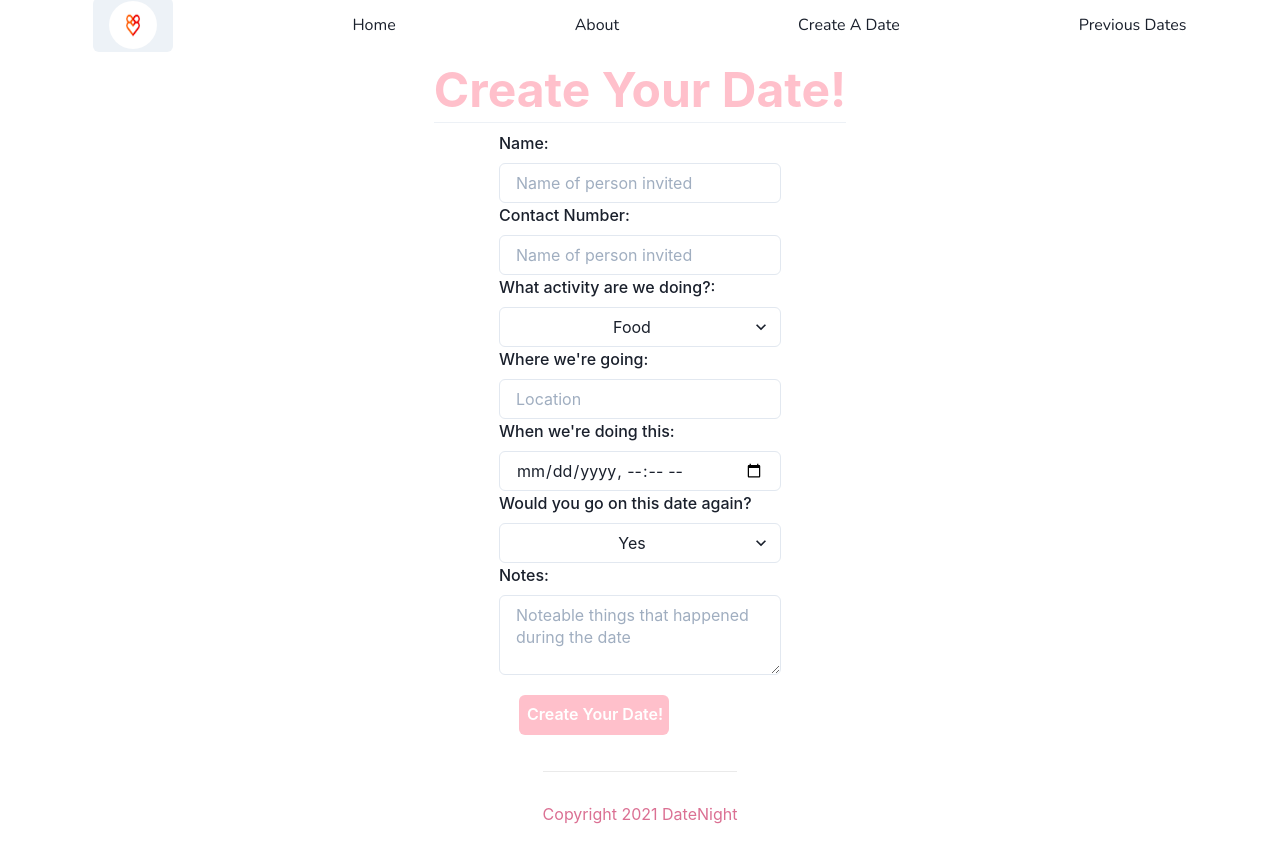
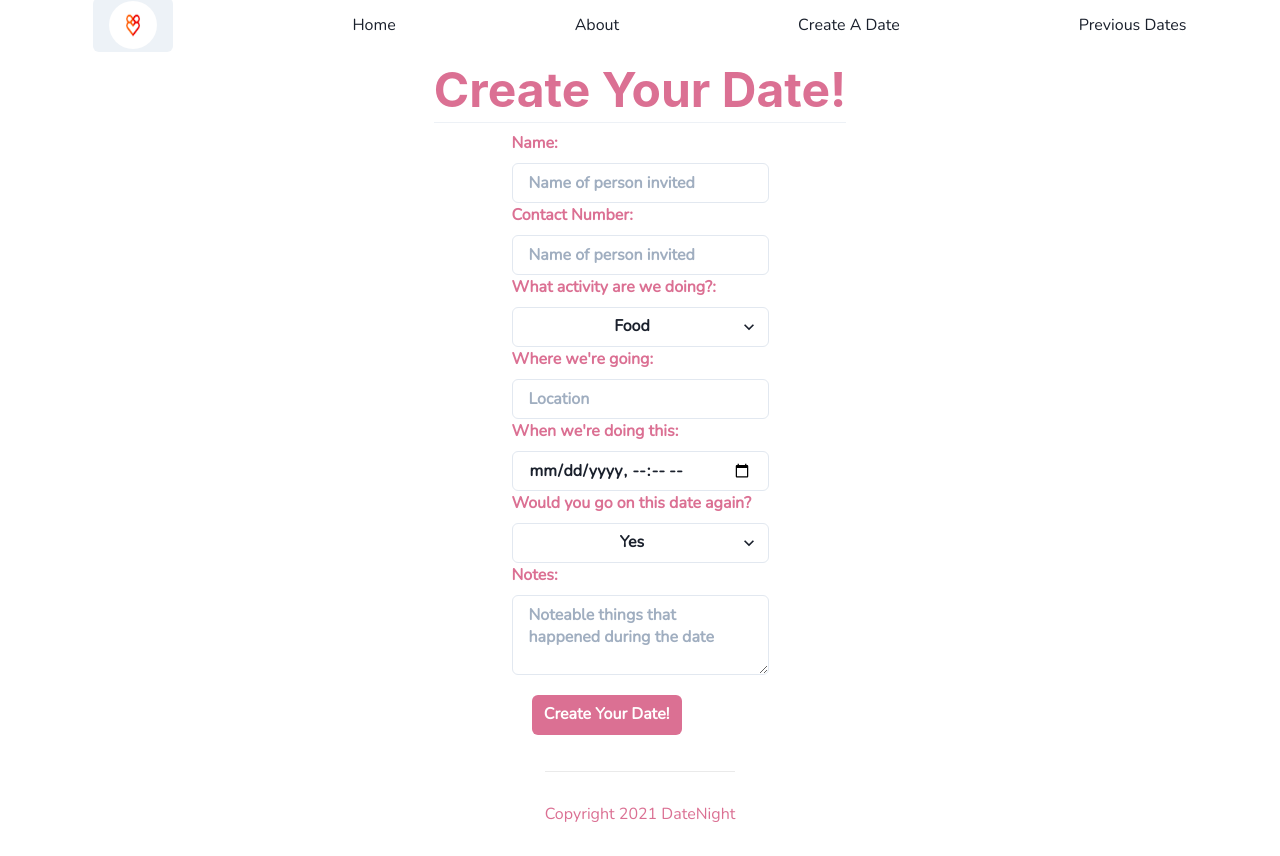
Before and after one commit to nme22/dateNight, a Next.js app in the folder datingapp/: page /FormDate in a window 1280 px wide. Built offline with nearby package versions, Linux system fonts and the light colour scheme.

Commit message:
more styling

```diff
--- a/datingapp/pages/FormDate.js
+++ b/datingapp/pages/FormDate.js
@@ -32,15 +32,17 @@ const FormDate = () => {
   }
 
   return (
-    <VStack py={2}>
-      <Heading size="2xl" color="Pink">
+    <VStack py={2} fontFamily="Nunito">
+      <Heading size="2xl" color="palevioletred">
         {' '}
         Create Your Date!{' '}
       </Heading>
       <Divider />
       <div>
         <FormControl>
-          <FormLabel>Name:</FormLabel>
+          <FormLabel color="palevioletred" fontWeight="bold">
+            Name:
+          </FormLabel>
           <Input
             _focus={{
               borderColor: 'Pink',
@@ -51,9 +53,12 @@ const FormDate = () => {
             placeholder="Name of person invited"
             value={name}
             onChange={handleNameChange}
+            fontWeight="bold"
           />
 
-          <FormLabel>Contact Number:</FormLabel>
+          <FormLabel color="palevioletred" fontWeight="bold">
+            Contact Number:
+          </FormLabel>
           <Input
             _focus={{
               borderColor: 'Pink',
@@ -63,21 +68,27 @@ const FormDate = () => {
             placeholder="Name of person invited"
             value={phoneNumber}
             onChange={handlePhoneNumberChange}
+            fontWeight="bold"
           />
 
-          <FormLabel>What activity are we doing?:</FormLabel>
+          <FormLabel color="palevioletred" fontWeight="bold">
+            What activity are we doing?:
+          </FormLabel>
           <Select
             _focus={{
               borderColor: 'Pink',
             }}
             required
             textAlign="center"
+            fontWeight="bold"
           >
             <option value="Food">Food</option>
             <option value="Entertainment">Entertainment</option>
           </Select>
 
-          <FormLabel>Where we're going:</FormLabel>
+          <FormLabel color="palevioletred" fontWeight="bold">
+            Where we're going:
+          </FormLabel>
           <Input
             _focus={{
               borderColor: 'Pink',
@@ -87,9 +98,12 @@ const FormDate = () => {
             placeholder="Location"
             value={location}
             onChange={handleLocationChange}
+            fontWeight="bold"
           />
 
-          <FormLabel>When we're doing this:</FormLabel>
+          <FormLabel color="palevioletred" fontWeight="bold">
+            When we're doing this:
+          </FormLabel>
           <Input
             _focus={{
               borderColor: 'Pink',
@@ -97,9 +111,12 @@ const FormDate = () => {
             type="datetime-local"
             value={when}
             onChange={handleWhenChange}
+            fontWeight="bold"
           />
 
-          <FormLabel>Would you go on this date again?</FormLabel>
+          <FormLabel color="palevioletred" fontWeight="bold">
+            Would you go on this date again?
+          </FormLabel>
           <Select
             _focus={{
               borderColor: 'Pink',
@@ -107,28 +124,32 @@ const FormDate = () => {
             type="boolean"
             required
             textAlign="center"
+            fontWeight="bold"
           >
             <option value="Yes">Yes</option>
             <option value="No">No Shot</option>
           </Select>
         </FormControl>
 
-        <FormLabel>Notes:</FormLabel>
+        <FormLabel color="palevioletred" fontWeight="bold">
+          Notes:
+        </FormLabel>
         <Textarea
           _focus={{
             borderColor: 'Pink',
           }}
           type="text"
           placeholder="Noteable things that happened during the date"
+          fontWeight="bold"
         ></Textarea>
 
         <Link href="/Previous Dates">
           <Button
             d="block"
-            width="150px"
+            w="150px"
             p="8px"
             m="20px"
-            bg="pink"
+            bg="palevioletred"
             borderradius="4px"
             color="white"
             text-align="center"
--- a/datingapp/pages/index.js
+++ b/datingapp/pages/index.js
@@ -1,7 +1,7 @@
 import Head from 'next/head';
 import Link from 'next/link';
 import styles from '../styles/Home.module.css';
-import { VStack, Heading, Text, Divider } from '@chakra-ui/react';
+import { VStack, Heading, Text } from '@chakra-ui/react';
 
 export default function Home() {
   return (
--- a/datingapp/styles/globals.css
+++ b/datingapp/styles/globals.css
@@ -7,7 +7,7 @@ body {
 }
 
 a {
-  color: pink;
+  font-style: Bold;
   text-decoration: none;
   font-family: 'Nunito';
 }
@@ -52,6 +52,7 @@ footer {
   margin-top: 60px;
   color: palevioletred;
   border-top: 1px solid #eaeaea;
+  font-family: 'Nunito';
 }
 .not-found {
   text-align: center;
```
